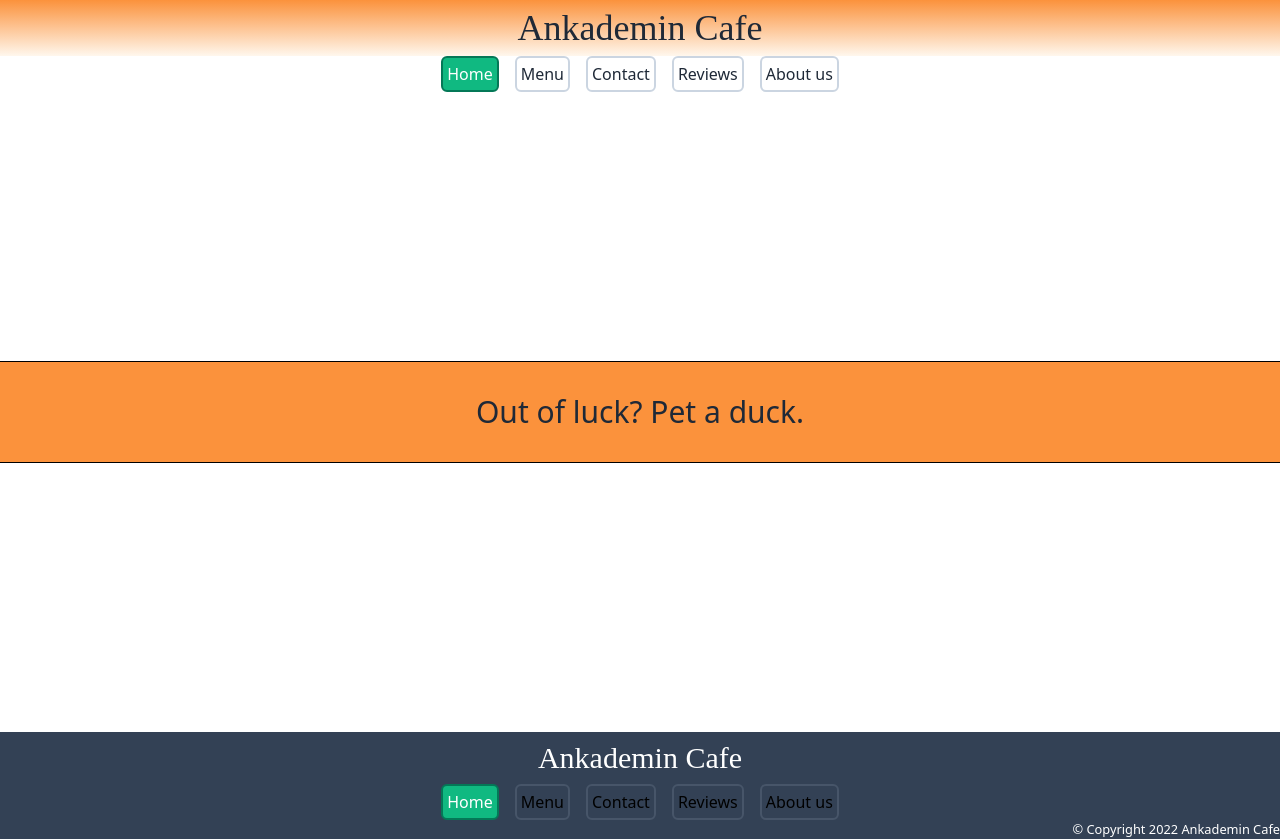
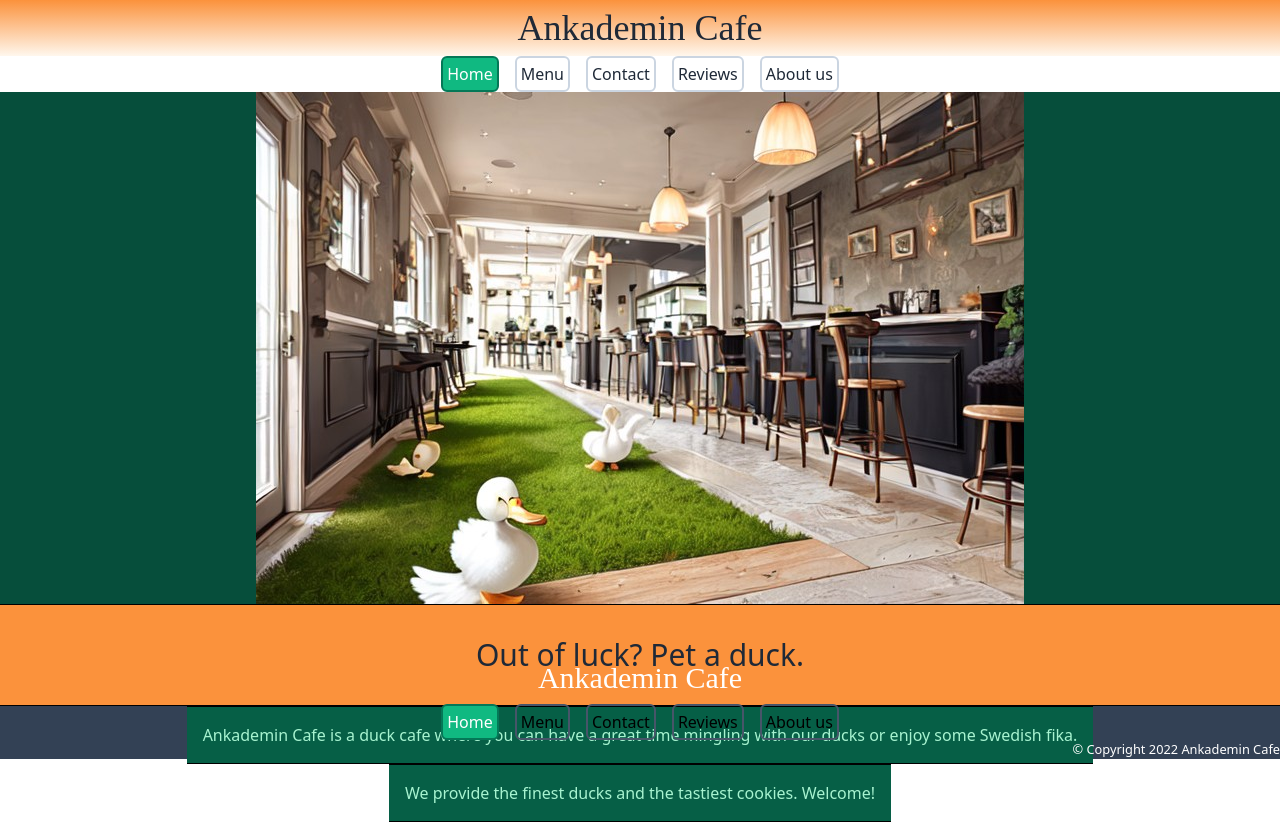
Before and after one commit to henrikvilhelmberglund/HTMLCSS-Assignment, a SvelteKit app: page / in a window 1280 px wide. Built offline with nearby package versions, Linux system fonts and the light colour scheme; a web font is replaced by a local one.

Commit message:
feat: :sparkles: add image to main index

```diff
--- a/src/routes/+page.svelte
+++ b/src/routes/+page.svelte
@@ -1,16 +1,21 @@
 <script>
   import P from "$lib/P.svelte";
   import Motto from "$lib/Motto.svelte";
+  import { base } from "$app/paths";
 </script>
 
-<main class="flex flex-col items-center justify-center h-[80vh]">
+<main class="flex flex-col items-center justify-between h-[70vh] bg-emerald-900">
+  <img
+    src="{base}/images/ankademin-cafe/ankademin_cafe_interior.jpg"
+    alt="Inside of Ankademin Cafe" />
   <Motto />
 
-  <P>
+  <P type="index">
     Ankademin Cafe is a duck cafe where you can have a great time mingling with
     our ducks or enjoy some Swedish fika.
   </P>
-  <P>We provide the finest ducks and the tastiest cookies. Welcome!</P>
+  <P type="index"
+    >We provide the finest ducks and the tastiest cookies. Welcome!</P>
 </main>
 
 <style>
```
